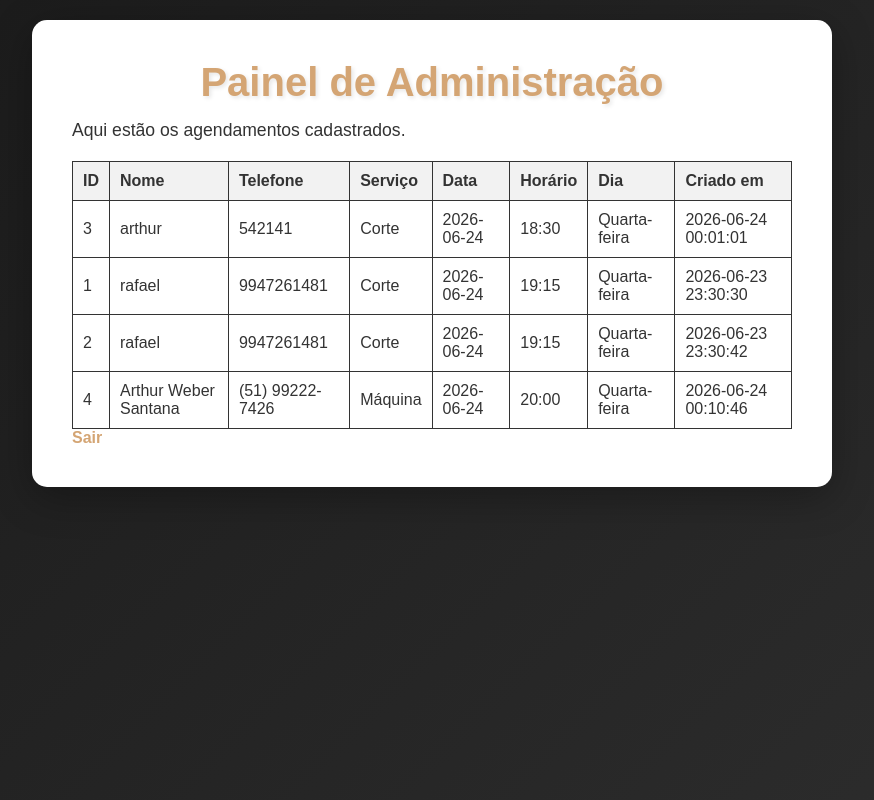
After one commit to reiarthurws2012-hue/site-ofc, a Flask app: page /admin/dashboard in a window 1280 px wide. The commit adds this page. Shown: the whole page, without its empty margins (208-1082 px from the left). Run offline with Flask 3, Linux system fonts and the light colour scheme; the visitor is signed in with stand-in values (Sample User, id 1); data comes from the database, SQL or seed files in the repository.

Commit message:
adm e atualizacao do telefone

```diff
--- a/app.py
+++ b/app.py
@@ -1,4 +1,4 @@
-from flask import Flask, render_template, request, redirect, url_for, flash
+from flask import Flask, render_template, request, redirect, url_for, flash, session
 from datetime import datetime, timedelta
 import sqlite3
 import os
@@ -45,8 +45,8 @@ def init_db():
 
 
 def validar_telefone(telefone):
-    """Valida formato do telefone: (XX) XXXXX-XXXX"""
-    padrao = r'^\(\d{2}\)\s\d{4,5}-\d{4}$'
+    """Valida formato do telefone: XX XXXXX-XXXX"""
+    padrao = r'^\d{2}\s\d{4,5}-\d{4}$'
     return re.match(padrao, telefone) is not None
 
 
@@ -168,7 +168,7 @@ def confirmar():
             return redirect('/')
 
         if not validar_telefone(telefone):
-            flash('❌ Telefone inválido! Formato: (XX) XXXXX-XXXX', 'error')
+            flash('❌ Telefone inválido! Formato: XX XXXXX-XXXX', 'error')
             return redirect('/')
 
         if not data or not validar_data(data):
@@ -245,6 +245,73 @@ def enviar_contato():
         return redirect('/contatos')
 
 
+def is_admin_logged_in():
+    return session.get('admin_logged_in', False)
+
+
+@app.route('/admin', methods=['GET', 'POST'])
+def admin():
+    """Login do painel de administração"""
+    if request.method == 'POST':
+        email = request.form.get('email', '').strip().lower()
+        senha = request.form.get('senha', '').strip()
+
+        admin_email = 'rsantana.rsantana@gmail.com'
+        admin_password = '441404'
+
+        if email == admin_email and senha == admin_password:
+            session['admin_logged_in'] = True
+            session['admin_email'] = admin_email
+            return redirect(url_for('admin_dashboard'))
+
+        flash('❌ Email ou senha incorretos!', 'error')
+        return redirect('/admin')
+
+    if is_admin_logged_in():
+        return redirect(url_for('admin_dashboard'))
+
+    return render_template('admin_login.html')
+
+
+@app.route('/admin/dashboard')
+def admin_dashboard():
+    """Exibe o painel de agendamentos"""
+    if not is_admin_logged_in():
+        flash('⚠️ Necessário login para acessar o painel de administração.', 'error')
+        return redirect(url_for('admin'))
+
+    conn = sqlite3.connect(DATABASE)
+    conn.row_factory = sqlite3.Row
+    cursor = conn.cursor()
+    cursor.execute('SELECT * FROM agendamentos ORDER BY data, horario')
+    agendamentos = cursor.fetchall()
+    conn.close()
+
+    agendamentos_formatados = []
+    for row in agendamentos:
+        agendamentos_formatados.append({
+            'id': row['id'],
+            'nome': row['nome'],
+            'telefone': row['telefone'],
+            'servico': row['servico'],
+            'data': row['data'],
+            'horario': row['horario'],
+            'dia_semana': DIAS_SEMANA.get(row['dia_semana'], 'Desconhecido'),
+            'data_criacao': row['data_criacao']
+        })
+
+    return render_template('admin_dashboard.html', agendamentos=agendamentos_formatados)
+
+
+@app.route('/admin/sair')
+def admin_logout():
+    """Sai da sessão do admin e volta para a página de login"""
+    session.pop('admin_logged_in', None)
+    session.pop('admin_email', None)
+    flash('Você saiu do painel de administração.', 'success')
+    return redirect('/admin')
+
+
 if __name__ == '__main__':
     init_db()
     app.run(debug=True, host='localhost', port=5000)
--- /dev/null
+++ b/templates/admin_dashboard.html
@@ -0,0 +1,69 @@
+<!DOCTYPE html>
+<html lang="pt-br">
+<head>
+    <meta charset="UTF-8">
+    <meta name="viewport" content="width=device-width, initial-scale=1.0">
+    <title>Admin Dashboard - Santana Barber</title>
+    <link rel="stylesheet" href="{{ url_for('static', filename='style.css') }}">
+</head>
+<body>
+    <div class="container">
+        <h1>Painel de Administração</h1>
+        <p>Aqui estão os agendamentos cadastrados.</p>
+
+        {% if agendamentos %}
+            <table class="admin-table">
+                <thead>
+                    <tr>
+                        <th>ID</th>
+                        <th>Nome</th>
+                        <th>Telefone</th>
+                        <th>Serviço</th>
+                        <th>Data</th>
+                        <th>Horário</th>
+                        <th>Dia</th>
+                        <th>Criado em</th>
+                    </tr>
+                </thead>
+                <tbody>
+                    {% for agendamento in agendamentos %}
+                        <tr>
+                            <td>{{ agendamento['id'] }}</td>
+                            <td>{{ agendamento['nome'] }}</td>
+                            <td>{{ agendamento['telefone'] }}</td>
+                            <td>{{ agendamento['servico'] }}</td>
+                            <td>{{ agendamento['data'] }}</td>
+                            <td>{{ agendamento['horario'] }}</td>
+                            <td>{{ agendamento['dia_semana'] }}</td>
+                            <td>{{ agendamento['data_criacao'] }}</td>
+                        </tr>
+                    {% endfor %}
+                </tbody>
+            </table>
+        {% else %}
+            <p>Nenhum agendamento encontrado.</p>
+        {% endif %}
+
+        <a href="/admin/sair" class="btn-voltar">Sair</a>
+    </div>
+
+    <style>
+        .admin-table {
+            width: 100%;
+            border-collapse: collapse;
+            margin-top: 20px;
+        }
+
+        .admin-table th,
+        .admin-table td {
+            border: 1px solid #333;
+            padding: 10px;
+            text-align: left;
+        }
+
+        .admin-table th {
+            background-color: #f2f2f2;
+        }
+    </style>
+</body>
+</html>
--- a/templates/agendar.html
+++ b/templates/agendar.html
@@ -36,7 +36,7 @@
         <input type="text" name="nome" placeholder="Digite seu nome completo" required>
 
         <label>Telefone:</label>
-        <input type="tel" name="telefone" placeholder="(XX) XXXXX-XXXX" pattern="\(\d{2}\)\s\d{4,5}-\d{4}" required title="Formato: (XX) XXXXX-XXXX">
+        <input type="tel" name="telefone" placeholder="XX XXXXX-XXXX" pattern="\d{2}\s\d{4,5}-\d{4}" required title="Formato: XX XXXXX-XXXX">
 
         <label>Horário:</label>
         {% if horarios %}
--- a/templates/contatos.html
+++ b/templates/contatos.html
@@ -35,7 +35,7 @@
                     <input type="email" id="email" name="email" required>
 
                     <label for="telefone">Telefone:</label>
-                    <input type="tel" id="telefone" name="telefone" placeholder="(XX) XXXXX-XXXX">
+                    <input type="tel" id="telefone" name="telefone" placeholder="XX XXXXX-XXXX">
 
                     <label for="assunto">Assunto:</label>
                     <input type="text" id="assunto" name="assunto" required>
```
Also changed, not shown: templates/admin_login.html (added, +37 -0 lines).
